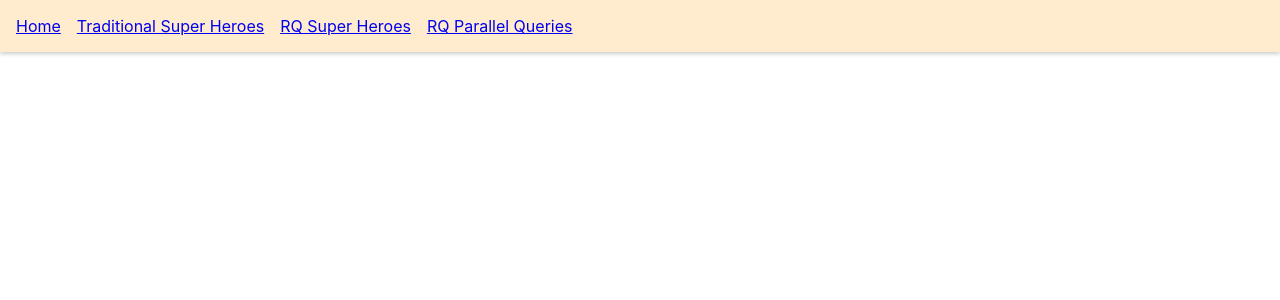
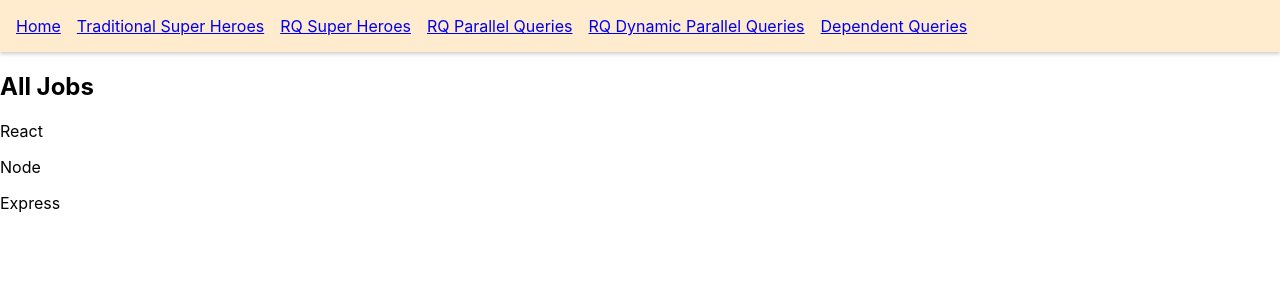
Before and after one commit to mohammad-naimur-rahman/react-query-demo, a React (Create React App) app: page /rq-dependent-queries in a window 1280 px wide. Shown: the top 300 px of the page. Built offline with nearby package versions, Linux system fonts and the light colour scheme; data requests are answered from the project's data file.

Commit message:
added new queries

```diff
--- a/db.json
+++ b/db.json
@@ -29,5 +29,18 @@
       "id": 3,
       "name": "Golu Molu"
     }
+  ],
+  "users": [
+    {
+      "id": 1,
+      "name": "John Doe",
+      "occupation": "Developer"
+    }
+  ],
+  "works": [
+    {
+      "id": "Developer",
+      "jobs": ["React", "Node", "Express"]
+    }
   ]
 }
--- a/src/App.js
+++ b/src/App.js
@@ -7,6 +7,8 @@ import SuperHeroesPage from './components/SuperHeroes.page'
 import './App.css'
 import RQSuperHero from './components/RQSuperHero.page'
 import ParallerlQueriesPage from './components/ParallerlQueries.page'
+import DynamicParallelPpage from './components/DynamicParallel.page'
+import DependentQueriesPage from './components/DependentQueries.page'
 
 function App() {
   const queryClient = new QueryClient()
@@ -28,6 +30,14 @@ function App() {
               <li>
                 <Link to="/rq-parallel">RQ Parallel Queries</Link>
               </li>
+              <li>
+                <Link to="/rq-dynamic-parallel-query">
+                  RQ Dynamic Parallel Queries
+                </Link>
+              </li>
+              <li>
+                <Link to="/rq-dependent-queries">Dependent Queries</Link>
+              </li>
             </ul>
           </nav>
           <Routes>
@@ -35,6 +45,14 @@ function App() {
             <Route path="/super-heroes" element={<SuperHeroesPage />} />
             <Route path="/rq-super-heroes" element={<RQSuperHeroesPage />} />
             <Route path="/rq-parallel" element={<ParallerlQueriesPage />} />
+            <Route
+              path="/rq-dependent-queries"
+              element={<DependentQueriesPage />}
+            />
+            <Route
+              path="/rq-dynamic-parallel-query"
+              element={<DynamicParallelPpage />}
+            />
             <Route path="/" element={<HomePage />} />
           </Routes>
         </div>
--- /dev/null
+++ b/src/components/DependentQueries.page.js
@@ -0,0 +1,29 @@
+import axios from 'axios'
+import React from 'react'
+import { useQuery } from 'react-query'
+
+const DependentQueriesPage = () => {
+  const { data: user } = useQuery('fetch-user', () =>
+    axios.get('http://localhost:4000/users/1')
+  )
+  const occupation = user?.data.occupation
+
+  const { data: jobs } = useQuery(
+    'fetch-jobs',
+    () => axios.get(`http://localhost:4000/works/${occupation}`),
+    {
+      enabled: !!occupation
+    }
+  )
+
+  const allJobs = jobs?.data.jobs
+
+  return (
+    <div>
+      <h2>All Jobs</h2>
+      {!!allJobs && allJobs.map(job => <p key={job}>{job}</p>)}
+    </div>
+  )
+}
+
+export default DependentQueriesPage
--- a/src/components/DynamicParallel.page.js
+++ b/src/components/DynamicParallel.page.js
@@ -1,7 +1,33 @@
+import axios from 'axios'
 import React from 'react'
+import { useQueries } from 'react-query'
 
 const DynamicParallelPpage = () => {
-  return <div></div>
+  const queryResults = useQueries(
+    [1, 3].map(id => {
+      return {
+        queryKey: ['super-hero', id],
+        queryFn: () => axios.get(`http://localhost:4000/superheroes/${id}`)
+      }
+    })
+  )
+
+  queryResults.forEach(el => {
+    console.log(el?.data?.data)
+  })
+  return (
+    <div>
+      <h1>Dynamic Parallel Queries</h1>
+      {queryResults.map(el => {
+        return (
+          <div key={el.queryKey}>
+            <h2>{el.queryKey}</h2>
+            <p>{el.data?.data?.name}</p>
+          </div>
+        )
+      })}
+    </div>
+  )
 }
 
 export default DynamicParallelPpage
```
